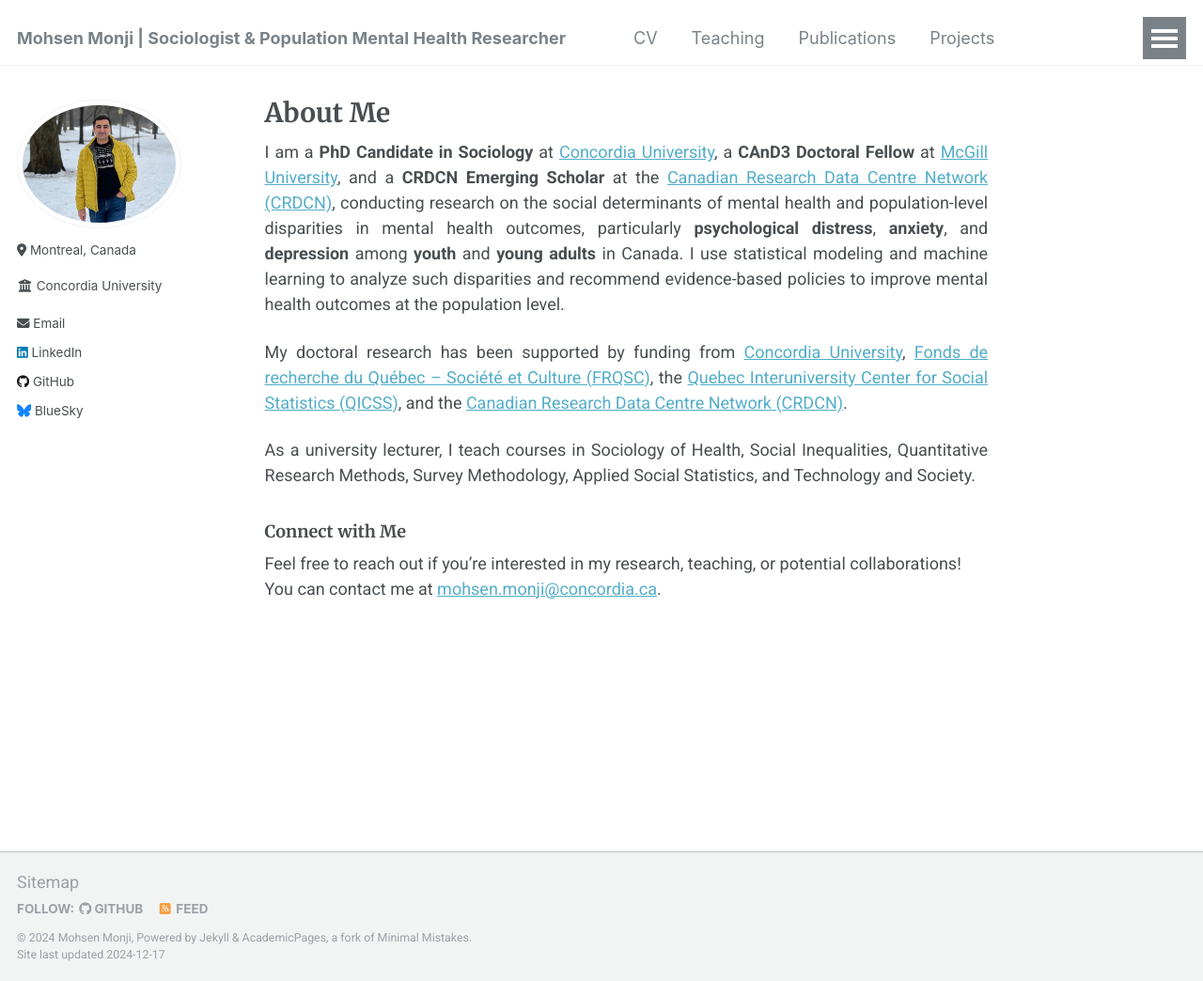
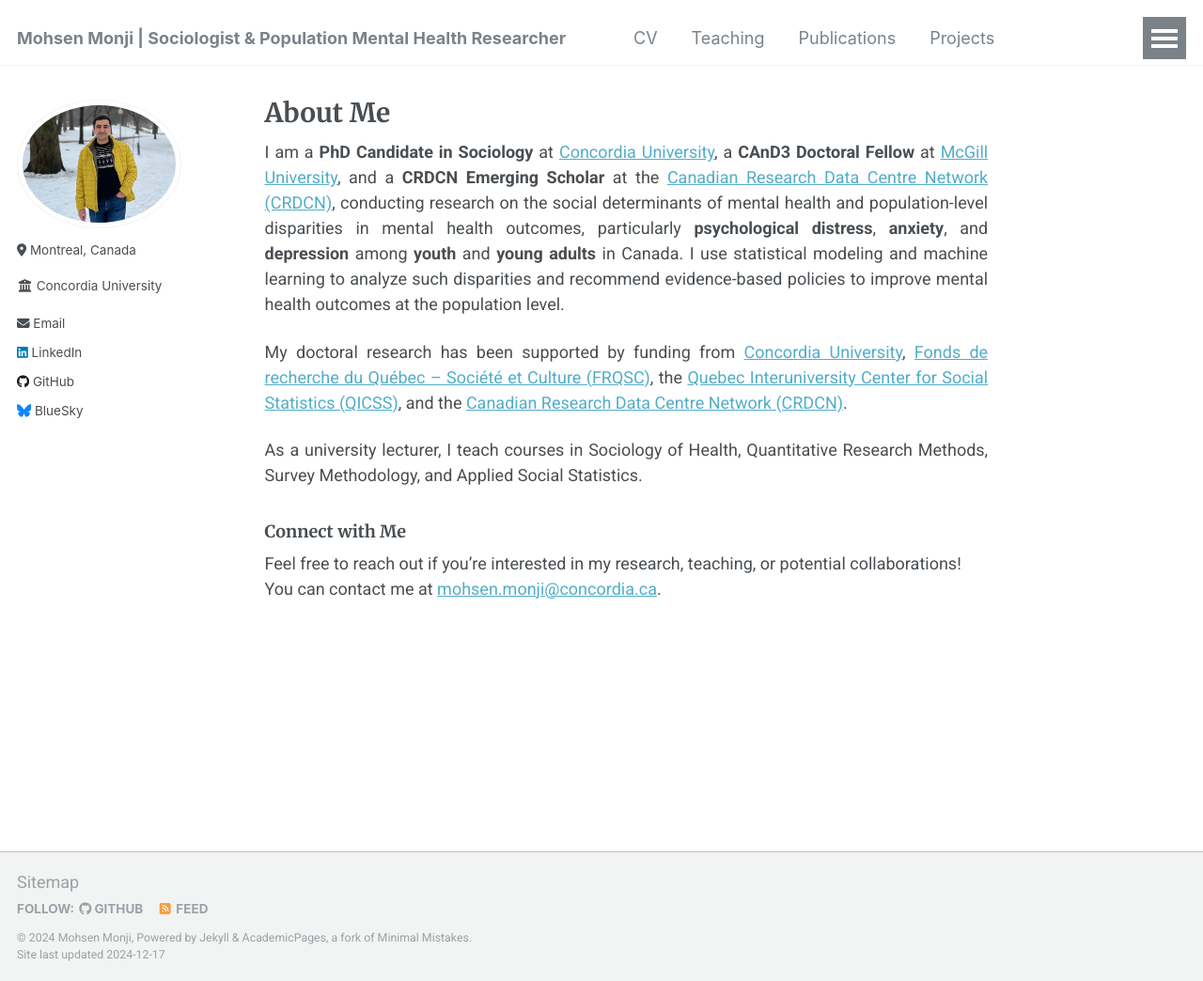
Before and after one commit to Mohsnmonji/mohsnmonji.github.io, a Jekyll site: the page built from _pages/about.md, in a window 1280 px wide and 1044 px high. Shown: the whole window at 94% size. Built offline with Jekyll 4.4.1, drawn with Linux system fonts in a browser that asks for light colours.

Commit message:
Update about.md

```diff
--- a/_pages/about.md
+++ b/_pages/about.md
@@ -15,7 +15,7 @@ I am a **PhD Candidate in Sociology** at [Concordia University](https://www.conc
 My doctoral research has been supported by funding from [Concordia University](https://www.concordia.ca/artsci/sociology-anthropology.html), [Fonds de recherche du Québec – Société et Culture (FRQSC)](https://www.frq.gouv.qc.ca), the [Quebec Interuniversity Center for Social Statistics (QICSS)](https://www.ciqss.org), and the [Canadian Research Data Centre Network (CRDCN)](https://crdcn.ca).
 
 
-As a university lecturer, I teach courses in Sociology of Health, Social Inequalities, Quantitative Research Methods, Survey Methodology, Applied Social Statistics, and Technology and Society.
+As a university lecturer, I teach courses in Sociology of Health, Quantitative Research Methods, Survey Methodology, and Applied Social Statistics.
 
 ### Connect with Me
 
```
